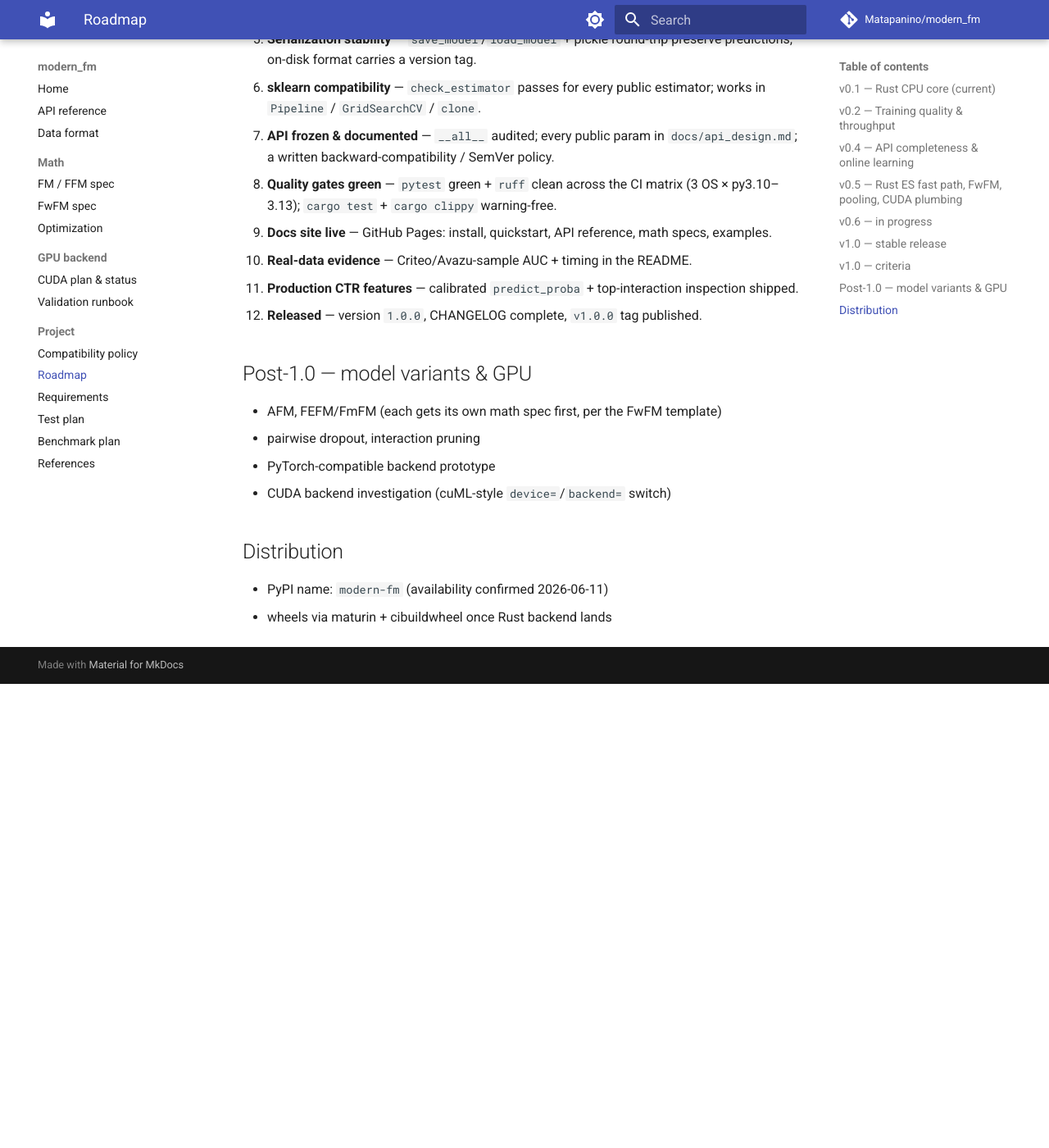
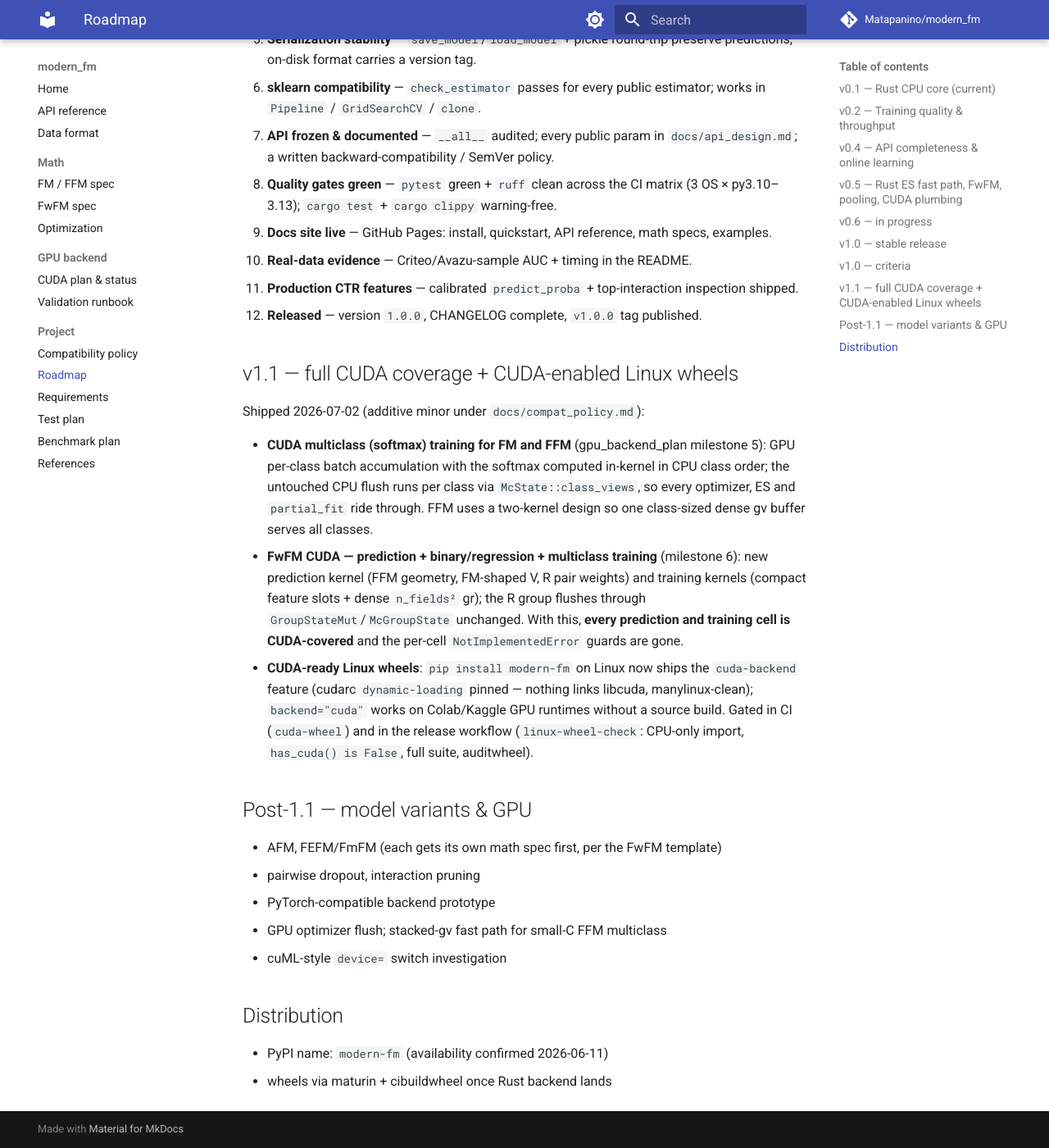
Before and after one commit to Matapanino/modern_fm, an MkDocs documentation site: the page built from docs/roadmap.md, in a window 1280 px wide and 1400 px high, scrolled down 6248 px. Shown: the whole window at 82% size. Built offline with MkDocs 1.6.1 and Material for MkDocs 9.7.7, drawn with Linux system fonts in a browser that asks for light colours; comment, search, counter and statistics services are not loaded; before the commit the page ends 7082 px from its top, so only the background shows below that.

Commit message:
feat: CUDA-ready Linux wheels + v1.1.0 release prep (#22)
* feat: CUDA-ready Linux wheels + v1.1.0 release prep

Linux wheels build with --features cuda-backend (cudarc dynamic-loading pinned
so nothing links libcuda/libnvrtc; manylinux-clean; has_cuda() False on
CUDA-less machines). New ci.yml cuda-wheel job and release.yml
linux-wheel-check gate (CPU-only import + full suite + auditwheel) — publish
depends on it. Version 1.0.0 -> 1.1.0; CHANGELOG/roadmap/compat_policy/README
updated for full CUDA cell coverage.

Co-Authored-By: Claude Fable 5 <noreply@anthropic.com>

* fix: repeat pyo3/extension-module in wheel --features (CLI overrides pyproject)

Co-Authored-By: Claude Fable 5 <noreply@anthropic.com>

* fix: has_cuda() must not panic on CUDA-less machines under dynamic-loading

cudarc's dynamic-loading panics inside any driver call when libcuda cannot be
dlopen'd; probe with is_culib_present() first so cuda::available() (and thus
_backend.has_cuda()) returns plain False — exactly what the new cuda-wheel CI
job caught on its first CPU-only run of a cuda-backend build.

Co-Authored-By: Claude Fable 5 <noreply@anthropic.com>

---------

Co-authored-by: Claude Fable 5 <noreply@anthropic.com>

```diff
--- a/docs/roadmap.md
+++ b/docs/roadmap.md
@@ -267,12 +267,36 @@ per-item DoDs above are the local checks):
     inspection shipped.
 12. **Released** — version `1.0.0`, CHANGELOG complete, `v1.0.0` tag published.
 
-## Post-1.0 — model variants & GPU
+## v1.1 — full CUDA coverage + CUDA-enabled Linux wheels
+
+Shipped 2026-07-02 (additive minor under `docs/compat_policy.md`):
+
+- **CUDA multiclass (softmax) training for FM and FFM**
+  (gpu_backend_plan milestone 5): GPU per-class batch accumulation with the
+  softmax computed in-kernel in CPU class order; the untouched CPU flush runs
+  per class via `McState::class_views`, so every optimizer, ES and
+  `partial_fit` ride through. FFM uses a two-kernel design so one
+  class-sized dense gv buffer serves all classes.
+- **FwFM CUDA — prediction + binary/regression + multiclass training**
+  (milestone 6): new prediction kernel (FFM geometry, FM-shaped V, R pair
+  weights) and training kernels (compact feature slots + dense `n_fields²`
+  gr); the R group flushes through `GroupStateMut`/`McGroupState` unchanged.
+  With this, **every prediction and training cell is CUDA-covered** and the
+  per-cell `NotImplementedError` guards are gone.
+- **CUDA-ready Linux wheels**: `pip install modern-fm` on Linux now ships the
+  `cuda-backend` feature (cudarc `dynamic-loading` pinned — nothing links
+  libcuda, manylinux-clean); `backend="cuda"` works on Colab/Kaggle GPU
+  runtimes without a source build. Gated in CI (`cuda-wheel`) and in the
+  release workflow (`linux-wheel-check`: CPU-only import, `has_cuda() is
+  False`, full suite, auditwheel).
+
+## Post-1.1 — model variants & GPU
 
 - AFM, FEFM/FmFM (each gets its own math spec first, per the FwFM template)
 - pairwise dropout, interaction pruning
 - PyTorch-compatible backend prototype
-- CUDA backend investigation (cuML-style `device=`/`backend=` switch)
+- GPU optimizer flush; stacked-gv fast path for small-C FFM multiclass
+- cuML-style `device=` switch investigation
 
 ## Distribution
 
--- a/pyproject.toml
+++ b/pyproject.toml
@@ -4,7 +4,7 @@ build-backend = "maturin"
 
 [project]
 name = "modern-fm"
-version = "1.0.0"
+version = "1.1.0"
 description = "Fast, sklearn-compatible Factorization Machines and Field-aware Factorization Machines"
 readme = "README.md"
 requires-python = ">=3.10"
```
Also changed, not shown: CHANGELOG.md (+39 -0 lines), README.md (+7 -2 lines), docs/compat_policy.md (+9 -4 lines), 4 other files.
